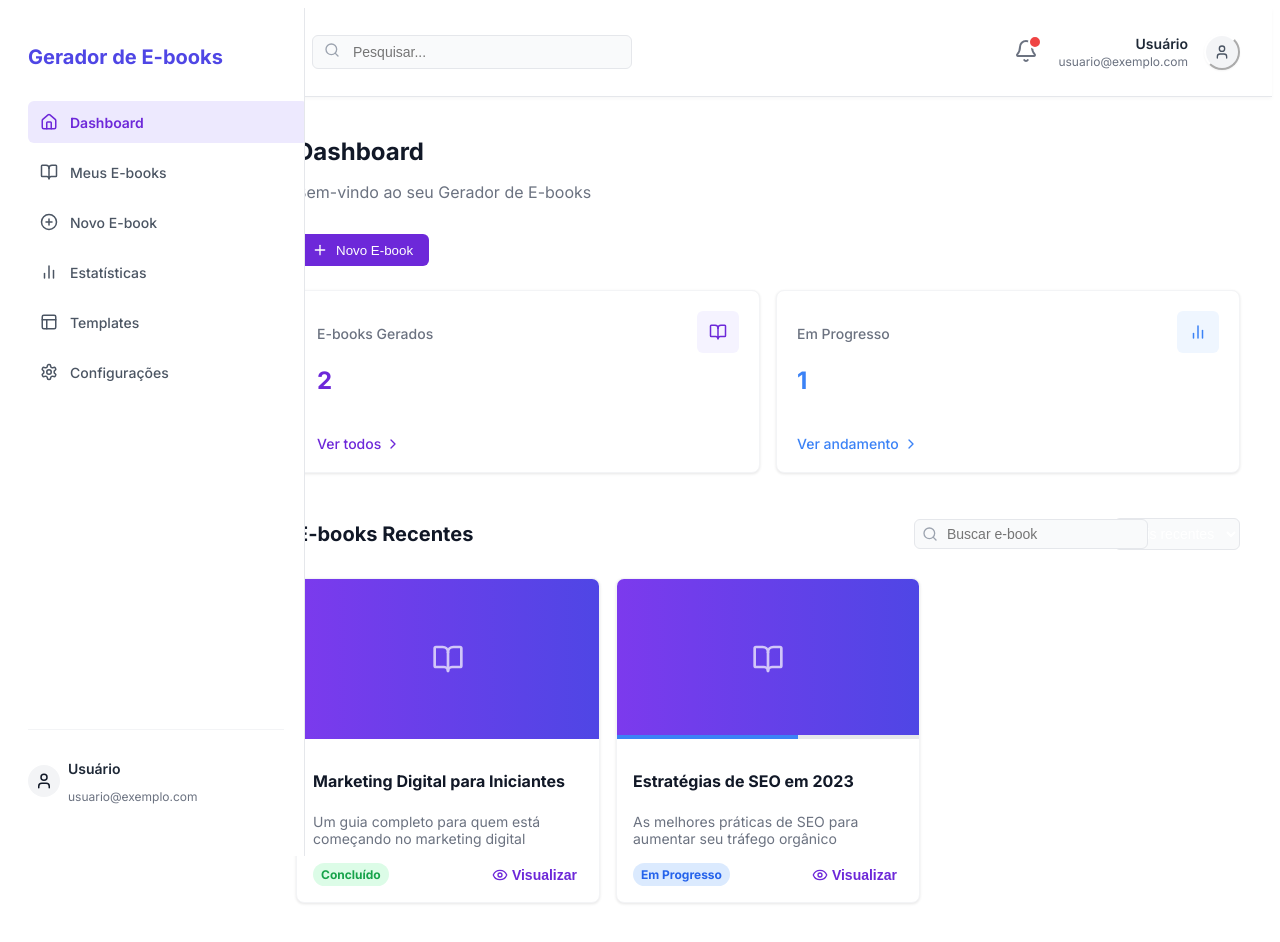
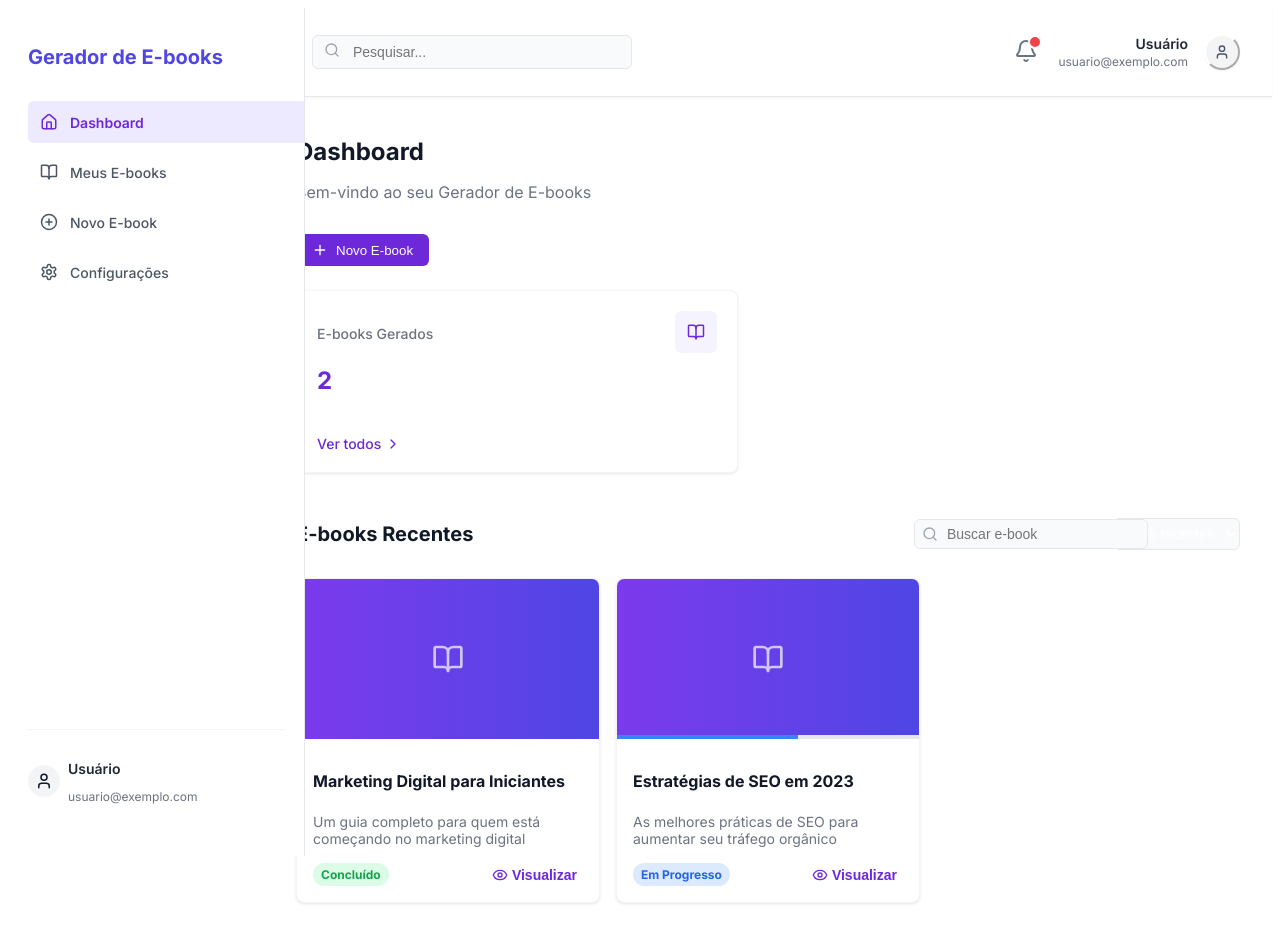
Before and after one commit to nicolasferoli/gerador-ebooks-ia, a Next.js app: page /dashboard in a window 1280 px wide. Shown: the top 942 px of the page. Built offline with nearby package versions, Linux system fonts and the light colour scheme.

Commit message:
feat(ui): remover módulos de estatísticas e templates conforme solicitação

```diff
--- a/app/components/layouts/MainLayout.tsx
+++ b/app/components/layouts/MainLayout.tsx
@@ -7,8 +7,6 @@ import {
   Home,
   BookOpen,
   PlusCircle,
-  BarChart2,
-  Layout,
   Settings,
   Menu,
   X,
@@ -422,8 +420,6 @@ function NavLinks({ currentPath }: NavLinksProps) {
     { href: '/dashboard', icon: <Home size={18} />, label: 'Dashboard' },
     { href: '/ebooks', icon: <BookOpen size={18} />, label: 'Meus E-books' },
     { href: '/ebooks/new', icon: <PlusCircle size={18} />, label: 'Novo E-book' },
-    { href: '/stats', icon: <BarChart2 size={18} />, label: 'Estatísticas' },
-    { href: '/templates', icon: <Layout size={18} />, label: 'Templates' },
     { href: '/settings', icon: <Settings size={18} />, label: 'Configurações' },
   ];
 
--- a/app/dashboard/page.tsx
+++ b/app/dashboard/page.tsx
@@ -2,7 +2,7 @@
 
 import React, { useState, useEffect } from 'react';
 import { MainLayout } from '../components/layouts/MainLayout';
-import { BookOpen, BarChart2, Plus, Eye, ChevronRight, Search } from 'lucide-react';
+import { BookOpen, Plus, Eye, ChevronRight, Search } from 'lucide-react';
 
 // Configuração para o Next.js
 export const dynamic = 'force-dynamic';
@@ -35,8 +35,6 @@ export default function DashboardPage() {
   }, []);
 
   // Configurações responsivas para os grids
-  const statsGridCols = screenSize.isSmall ? '1fr' : 'repeat(2, 1fr)';
-
   const ebooksGridCols = screenSize.isLarge ? 'repeat(3, 1fr)' :
                          screenSize.isMedium ? 'repeat(2, 1fr)' : '1fr';
 
@@ -89,9 +87,6 @@ export default function DashboardPage() {
         </header>
 
         <div style={{
-          display: 'grid',
-          gridTemplateColumns: statsGridCols,
-          gap: '1rem',
           marginBottom: '2rem',
         }}>
           <div style={{
@@ -100,6 +95,7 @@ export default function DashboardPage() {
             padding: '1.25rem',
             boxShadow: '0 1px 3px rgba(0,0,0,0.1)',
             border: '1px solid #f3f4f6',
+            maxWidth: '400px',
           }}>
             <div style={{display: 'flex', justifyContent: 'space-between', alignItems: 'flex-start', marginBottom: '1rem'}}>
               <div>
@@ -126,41 +122,6 @@ export default function DashboardPage() {
               textDecoration: 'none',
             }}>
               Ver todos <ChevronRight size={16} style={{marginLeft: '0.25rem'}} />
-            </a>
-          </div>
-
-          <div style={{
-            backgroundColor: 'white',
-            borderRadius: '0.5rem',
-            padding: '1.25rem',
-            boxShadow: '0 1px 3px rgba(0,0,0,0.1)',
-            border: '1px solid #f3f4f6',
-          }}>
-            <div style={{display: 'flex', justifyContent: 'space-between', alignItems: 'flex-start', marginBottom: '1rem'}}>
-              <div>
-                <h3 style={{color: '#6b7280', fontSize: '0.875rem', fontWeight: 500, marginBottom: '0.25rem'}}>Em Progresso</h3>
-                <p style={{fontSize: '1.5rem', fontWeight: 'bold', color: '#3b82f6'}}>1</p>
-              </div>
-              <div style={{
-                padding: '0.75rem',
-                backgroundColor: '#eff6ff',
-                borderRadius: '0.375rem',
-                display: 'flex',
-                alignItems: 'center',
-                justifyContent: 'center',
-              }}>
-                <BarChart2 size={18} style={{color: '#3b82f6'}} />
-              </div>
-            </div>
-            <a href="#" style={{
-              display: 'flex',
-              alignItems: 'center',
-              color: '#3b82f6',
-              fontSize: '0.875rem',
-              fontWeight: 500,
-              textDecoration: 'none',
-            }}>
-              Ver andamento <ChevronRight size={16} style={{marginLeft: '0.25rem'}} />
             </a>
           </div>
         </div>
```
